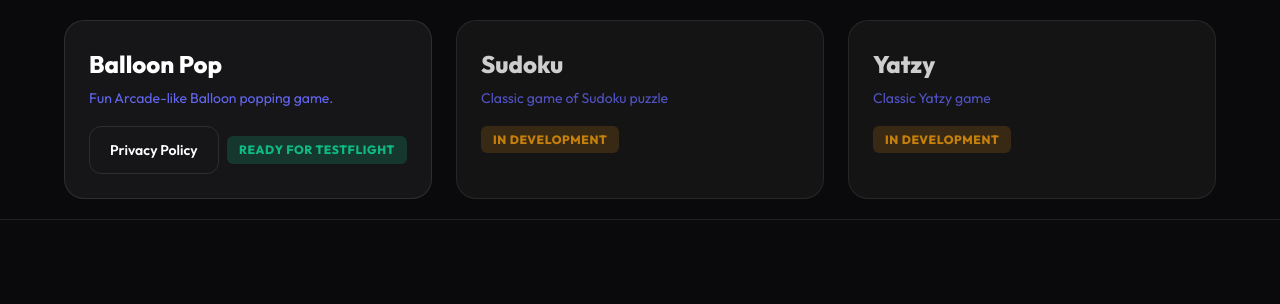
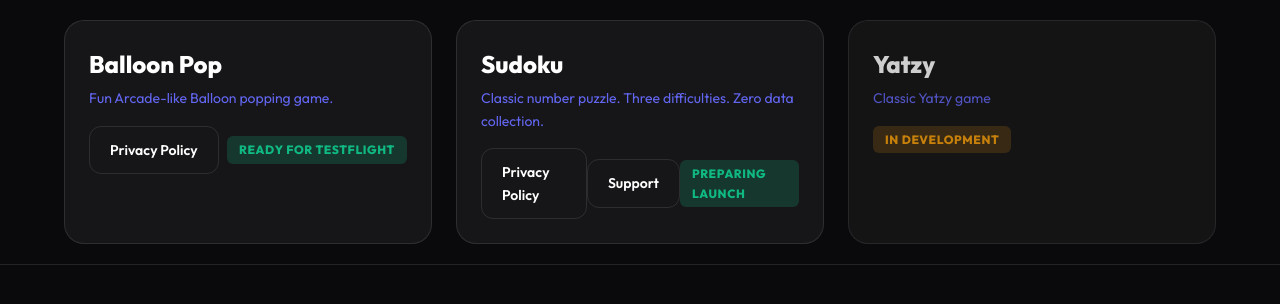
Before and after one commit to Antes-Spel/Catalogue, a plain HTML site: page index.html in a window 1280 px wide. Drawn offline with Linux system fonts and the light colour scheme.

Commit message:
sudoku files

```diff
--- a/index.html
+++ b/index.html
@@ -29,12 +29,14 @@
                 </div>
 
                 <!-- Sudoku Card -->
-                <div class="game-card future">
+                <div class="game-card">
                     <div class="game-info">
                         <h3>Sudoku</h3>
-                        <p class="game-tagline">Classic game of Sudoku puzzle</p>
+                        <p class="game-tagline">Classic number puzzle. Three difficulties. Zero data collection.</p>
                         <div class="game-links">
-                            <span class="badge dev-status">In Development</span>
+                            <a href="Sudoku/PRIVACY.md" class="btn-secondary">Privacy Policy</a>
+                            <a href="Sudoku/SUPPORT.md" class="btn-secondary">Support</a>
+                            <span class="badge build-status">Preparing Launch</span>
                         </div>
                     </div>
                 </div>
```
Also changed, not shown: 2 other files.
